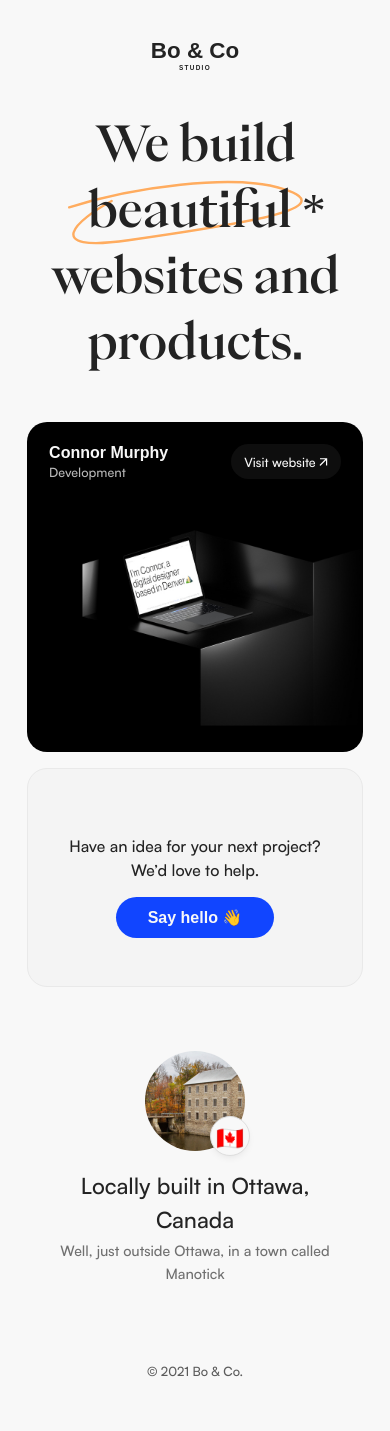
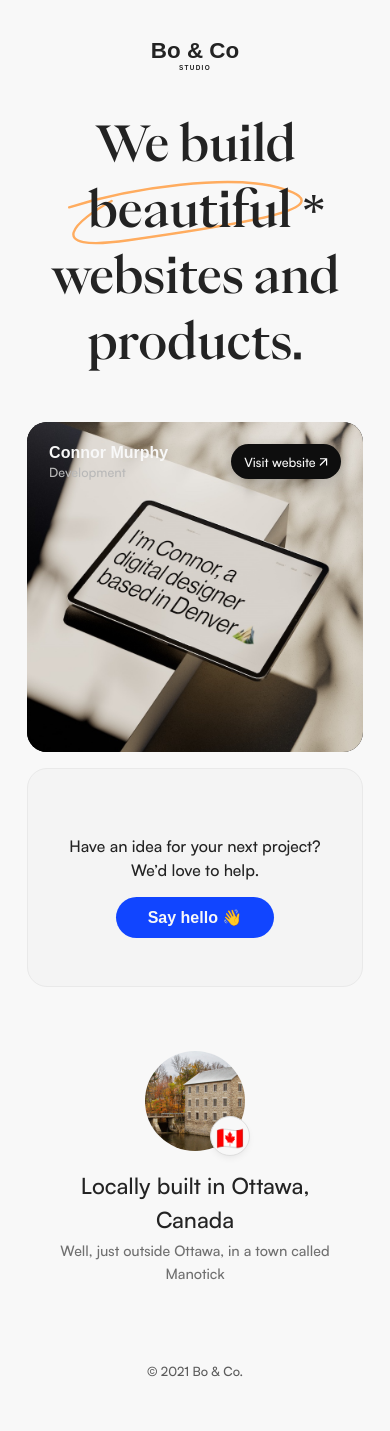
Before and after one commit to boandco/boandco.github.io, a Jekyll site: the page built from index.html, in a window 390 px wide. Built offline with Jekyll 4.4.1, drawn with Linux system fonts in a browser that asks for light colours; some web fonts are replaced.

Commit message:
Update image

```diff
--- a/stylesheets/main.scss
+++ b/stylesheets/main.scss
@@ -376,10 +376,6 @@ a.project-link {
       z-index: -2;
       transition: transform 0.4s ease;
       transform: scale(1.1);
-
-      @media screen and (max-width: 768px) {
-        object-fit: contain;
-      }
     }
   }
 
```
Also changed, not shown: images/connor-murphy.jpg, 3 other files.
